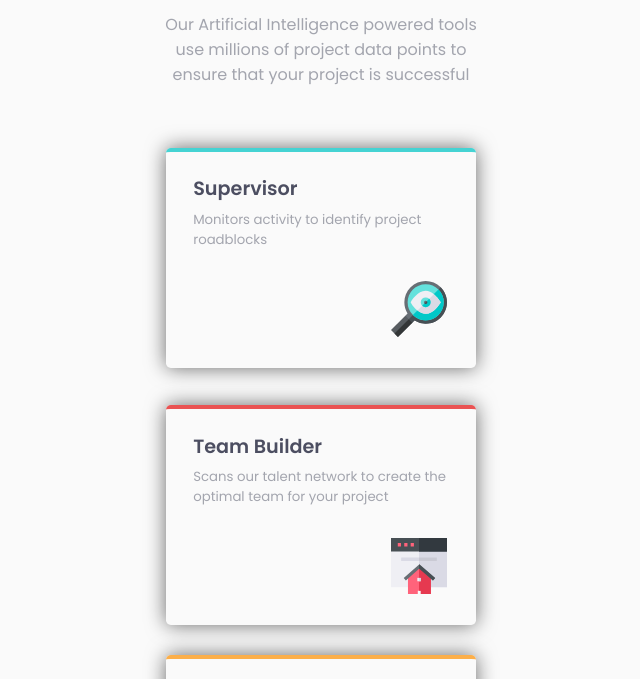
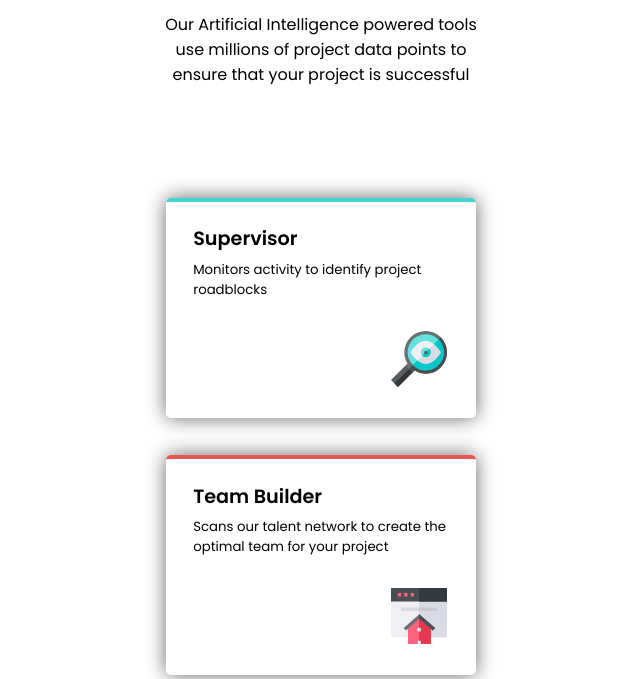
Before and after one commit to GersonADS/four-card-feature-section-master, a plain HTML site: page index.html in a window 1280 px wide. Shown: the part 118-797 px from the top of the page, without its empty margins (319-959 px from the left). Drawn offline with Linux system fonts and the light colour scheme.

Commit message:
finished

```diff
--- a/src/css/style.css
+++ b/src/css/style.css
@@ -4,11 +4,6 @@ body {
   display: flex;
   justify-content: center;
   align-items: center;
-  background-color: hsl(0, 0%, 98%);
-}
-
-p{
-    color: var( --neutral-grayish-blue);
 }
 /* Weights: 200, 400, 600 */
 
@@ -83,7 +78,6 @@ p{
 
 .container .section-second .items h1 {
   font-size: 1.25rem;
-  color: var(--neutral-vdark-blue);
 }
 .container .section-second .items p {
   margin-top: .4rem;
@@ -113,7 +107,7 @@ p{
         margin:0;
         margin-top: 30px;
         max-width: 300px;
-        gap:50px;
+        gap:100px;
     }
     .container .header h1{
         font-size: 1.5rem;
```
Also changed, not shown: screenshot.png (added), 1 other file.
